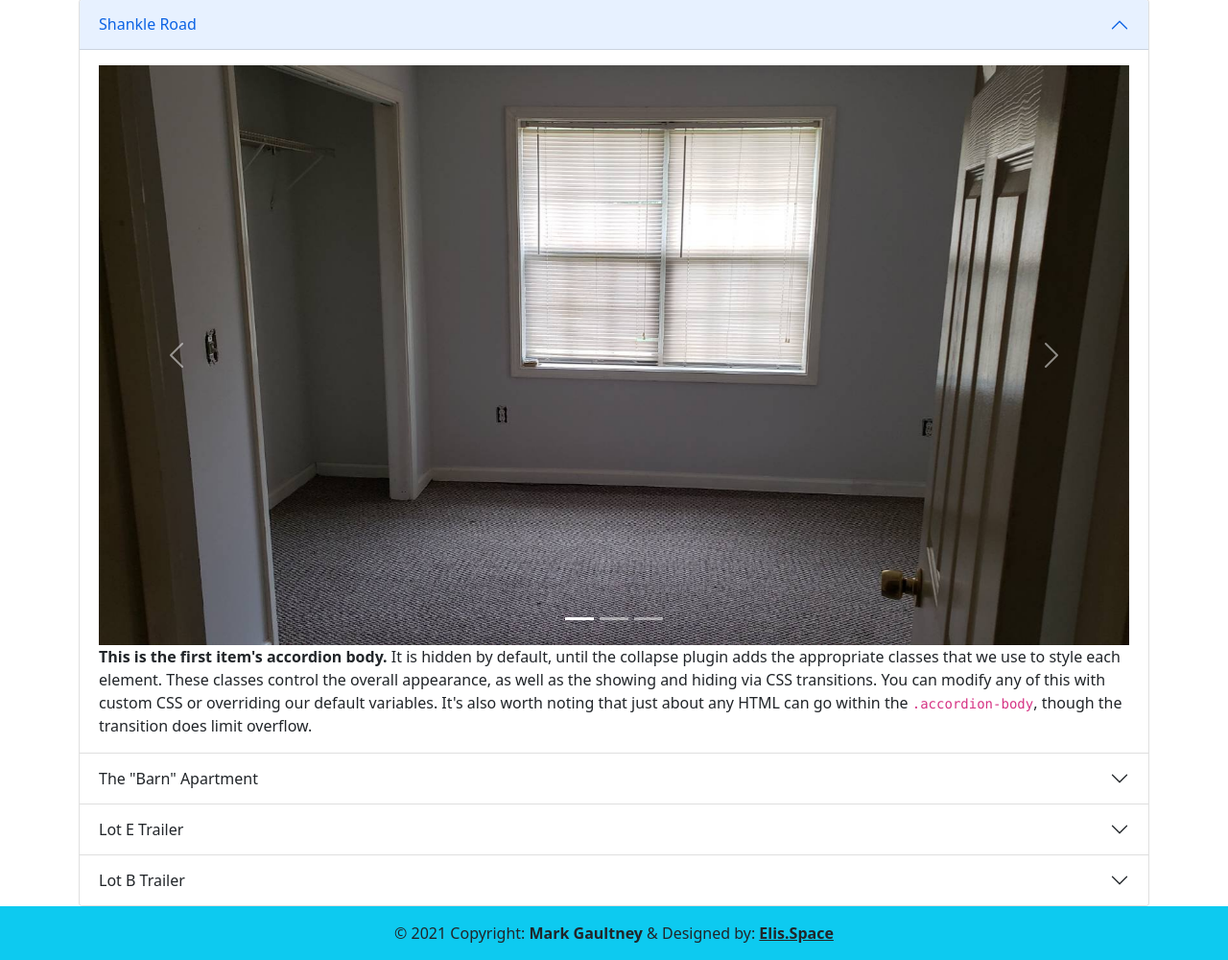
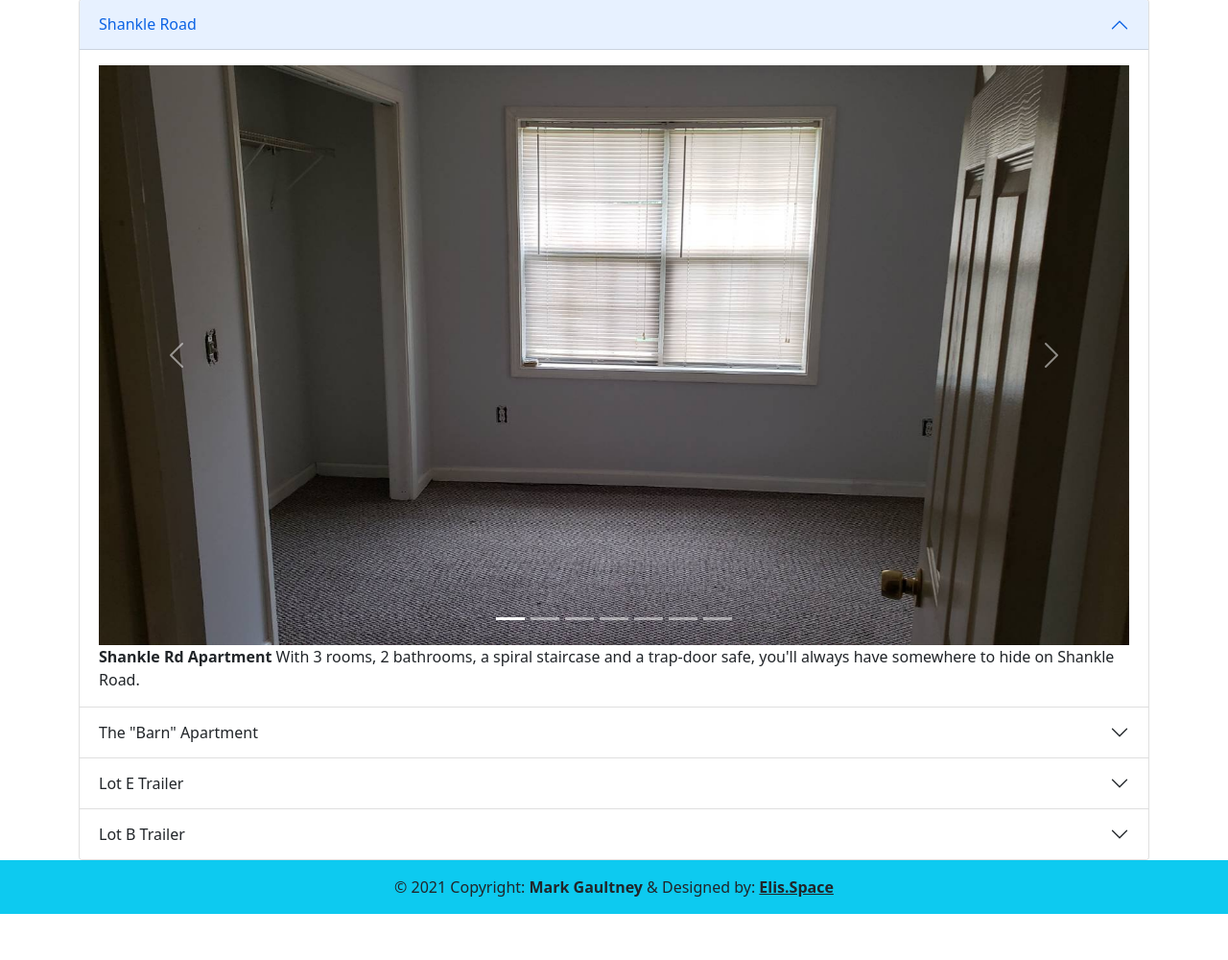
Before and after one commit to elisspace/pops, a PHP site: page /property.php in a window 1280 px wide, after a click on "Shankle Road". Shown: the part 57-1057 px from the top of the page at 96% size. After the commit the page ends 1009 px from the top, so only its background shows below. Run offline with PHP 8.4, Linux system fonts and the light colour scheme.

Commit message:
added all Shankle pics

```diff
--- a/property.php
+++ b/property.php
@@ -19,6 +19,10 @@
             <button type="button" data-bs-target="#carouselExampleIndicators" data-bs-slide-to="0" class="active" aria-current="true" aria-label="Slide 1"></button>
             <button type="button" data-bs-target="#carouselExampleIndicators" data-bs-slide-to="1" aria-label="Slide 2"></button>
             <button type="button" data-bs-target="#carouselExampleIndicators" data-bs-slide-to="2" aria-label="Slide 3"></button>
+            <button type="button" data-bs-target="#carouselExampleIndicators" data-bs-slide-to="3" aria-label="Slide 4"></button>
+            <button type="button" data-bs-target="#carouselExampleIndicators" data-bs-slide-to="4" aria-label="Slide 5"></button>
+            <button type="button" data-bs-target="#carouselExampleIndicators" data-bs-slide-to="5" aria-label="Slide 6"></button>
+            <button type="button" data-bs-target="#carouselExampleIndicators" data-bs-slide-to="6" aria-label="Slide 7"></button>
           </div>
           <div class="carousel-inner">
             <div class="carousel-item active">
@@ -29,6 +33,18 @@
             </div>
             <div class="carousel-item">
               <img src="pics\shankle\signal-2021-04-09-011948_003.jpeg" class="d-block w-100" alt="alt text 3">
+            </div>
+            <div class="carousel-item">
+              <img src="pics\shankle\signal-2021-04-09-011948_004.jpeg" class="d-block w-100" alt="alt text 4">
+            </div>
+            <div class="carousel-item">
+              <img src="pics\shankle\signal-2021-04-09-011948_005.jpeg" class="d-block w-100" alt="alt text 5">
+            </div>
+            <div class="carousel-item">
+              <img src="pics\shankle\signal-2021-04-09-011948_006.jpeg" class="d-block w-100" alt="alt text 6">
+            </div>
+            <div class="carousel-item">
+              <img src="pics\shankle\signal-2021-04-09-011948_007.jpeg" class="d-block w-100" alt="alt text 7">
             </div>
           </div>
           <button class="carousel-control-prev" type="button" data-bs-target="#carouselExampleIndicators" data-bs-slide="prev">
@@ -41,8 +57,8 @@
           </button>
         </div>
 
-        <!-- end of carousel -->
-        <strong>This is the first item's accordion body.</strong> It is hidden by default, until the collapse plugin adds the appropriate classes that we use to style each element. These classes control the overall appearance, as well as the showing and hiding via CSS transitions. You can modify any of this with custom CSS or overriding our default variables. It's also worth noting that just about any HTML can go within the <code>.accordion-body</code>, though the transition does limit overflow.
+        <!-- end of Shankle pics -->
+        <strong>Shankle Rd Apartment</strong> With 3 rooms, 2 bathrooms, a spiral staircase and a trap-door safe, you'll always have somewhere to hide on Shankle Road.
       </div>
     </div>
   </div>
```
